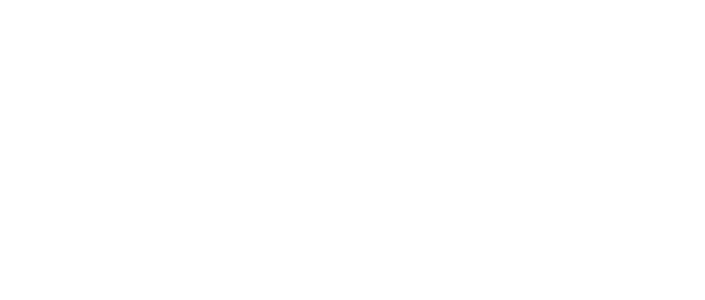
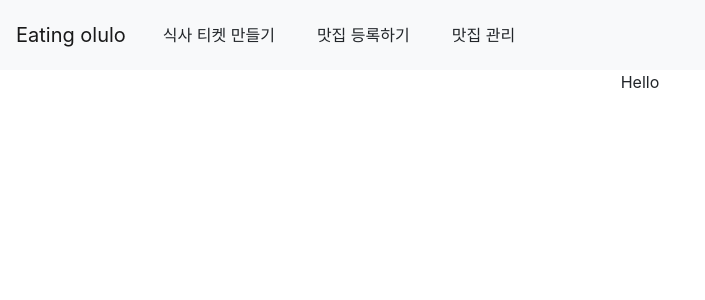
Before and after one commit to 7772/eating-olulo-client, a React (Create React App) app: page /stores in a window 1280 px wide. Shown: the top 300 px of the page, without its empty margins (0-705 px from the left). Built offline with nearby package versions, Linux system fonts and the light colour scheme.

Commit message:
Implements StoreScreen

```diff
--- a/src/App.js
+++ b/src/App.js
@@ -11,6 +11,7 @@
     <Router>
       <Switch>
         <Route path="/" exact component={Screens.MainScreen}/>
+        <Route path="/stores" exact component={Screens.StoreScreen}/>
       </Switch>
     </Router>
   );
--- a/src/components/NavBar/index.tsx
+++ b/src/components/NavBar/index.tsx
@@ -46,6 +46,11 @@
               <RegisterStoreModal buttonLabel={'맛집 등록하기'}/>
             </NavLink>
           </NavItem>
+          <NavItem>
+            <NavLink href="/stores">
+              <Button color='none'>맛집 관리</Button>
+            </NavLink>
+          </NavItem>
         </Nav>
       </Navbar>
     </div>
--- /dev/null
+++ b/src/screens/StoreScreen/index.tsx
@@ -0,0 +1,26 @@
+import React, {Component} from 'react';
+import {BrowserRouter as Router} from "react-router-dom";
+
+import {NavBar} from '../../components';
+
+
+class StoreScreen extends Component<any, any> {
+  constructor(props: any) {
+    super(props);
+  }
+
+  render() {
+
+    return (
+      <Router>
+        <div className="App wrapper">
+          <NavBar/>
+          <p>Hello</p>
+        </div>
+      </Router>
+    );
+  }
+}
+
+
+export default StoreScreen;
--- a/src/screens/index.ts
+++ b/src/screens/index.ts
@@ -1,6 +1,8 @@
 import MainScreen from './MainScreen';
+import StoreScreen from './StoreScreen';
 
 
 export {
   MainScreen,
+  StoreScreen,
 };
```
